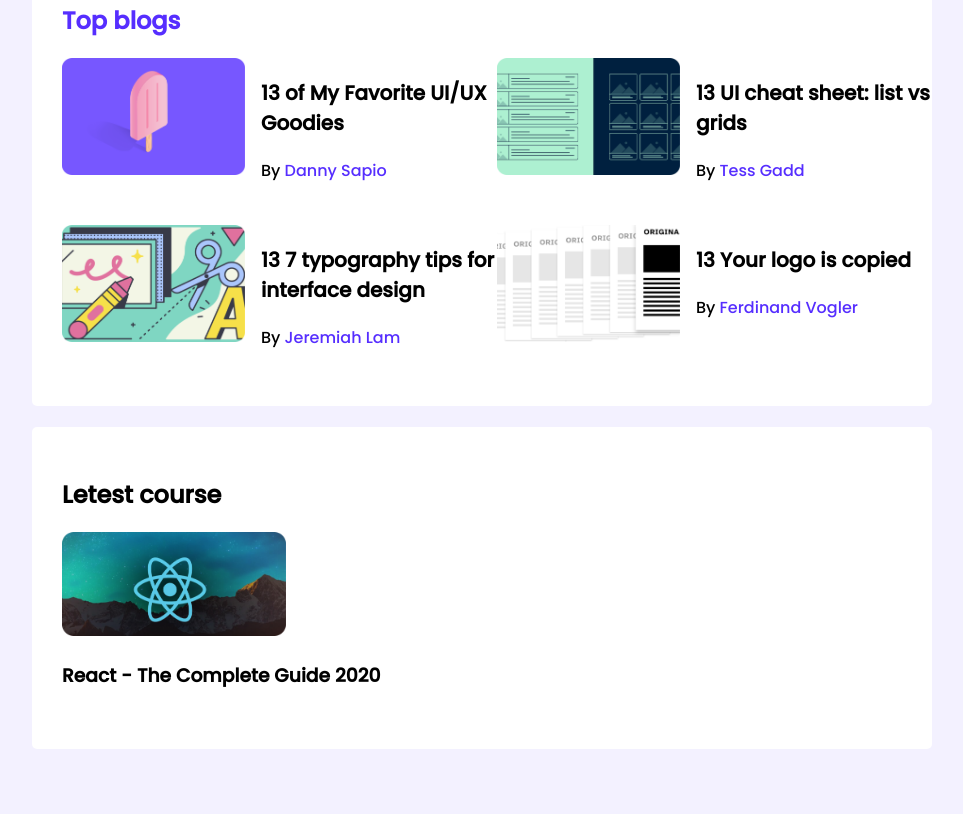
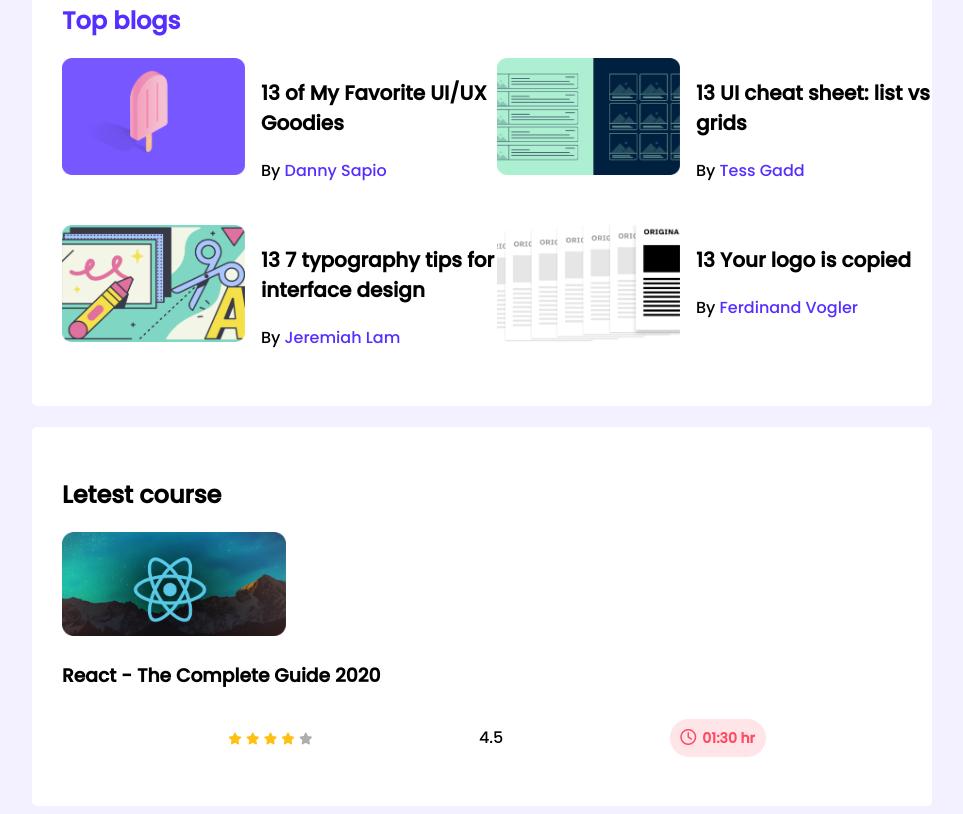
Before and after one commit to Alok-Codecamp/Leaderboard-css3, a plain HTML site: page index.html in a window 1280 px wide. Shown: the part 329-1143 px from the top of the page, without its empty margins (158-1121 px from the left). Before the commit the page ends 1086 px from the top, so only its background shows below. Drawn offline with Linux system fonts and the light colour scheme.

Commit message:
course added

```diff
--- a/Styles/style.css
+++ b/Styles/style.css
@@ -95,3 +95,33 @@
   width: 224px;
   height: 104px;
 }
+.course-info {
+  display: flex;
+  justify-content: space-evenly;
+
+  align-items: center;
+}
+.fa-star {
+  font-size: 12px;
+}
+.fa-star.filled {
+  color: #ffc014;
+}
+.fa-star.empty {
+  color: #aeaeae;
+}
+.course-duration {
+  background-color: #ffe4e8;
+  color: #ff4a60;
+  width: 94px;
+  height: 29px;
+  font-weight: 600;
+  font-size: 14px;
+  text-align: center;
+  padding: 9px 1px 0px 1px;
+  border-radius: 40px;
+}
+.fa-clock {
+  margin-right: 6px;
+  font-size: 16px;
+}
--- a/index.html
+++ b/index.html
@@ -112,9 +112,22 @@
             <div class="course-banner">
               <img src="images/courses/course-1.png" alt="" />
             </div>
-            <div class="course-info">
+            <div class="course-details">
               <h3 class="course-title">React - The Complete Guide 2020</h3>
               <p class="course-instructor"></p>
+            </div>
+            <div class="course-info">
+              <div>
+                <i class="fas fa-star filled"></i>
+                <i class="fas fa-star filled"></i>
+                <i class="fas fa-star filled"></i>
+                <i class="fas fa-star filled"></i>
+                <i class="fas fa-star empty"></i>
+              </div>
+              <p>4.5</p>
+              <div class="course-duration">
+                <i class="far fa-clock"></i><span>01:30 hr</span>
+              </div>
             </div>
           </div>
         </div>
```
